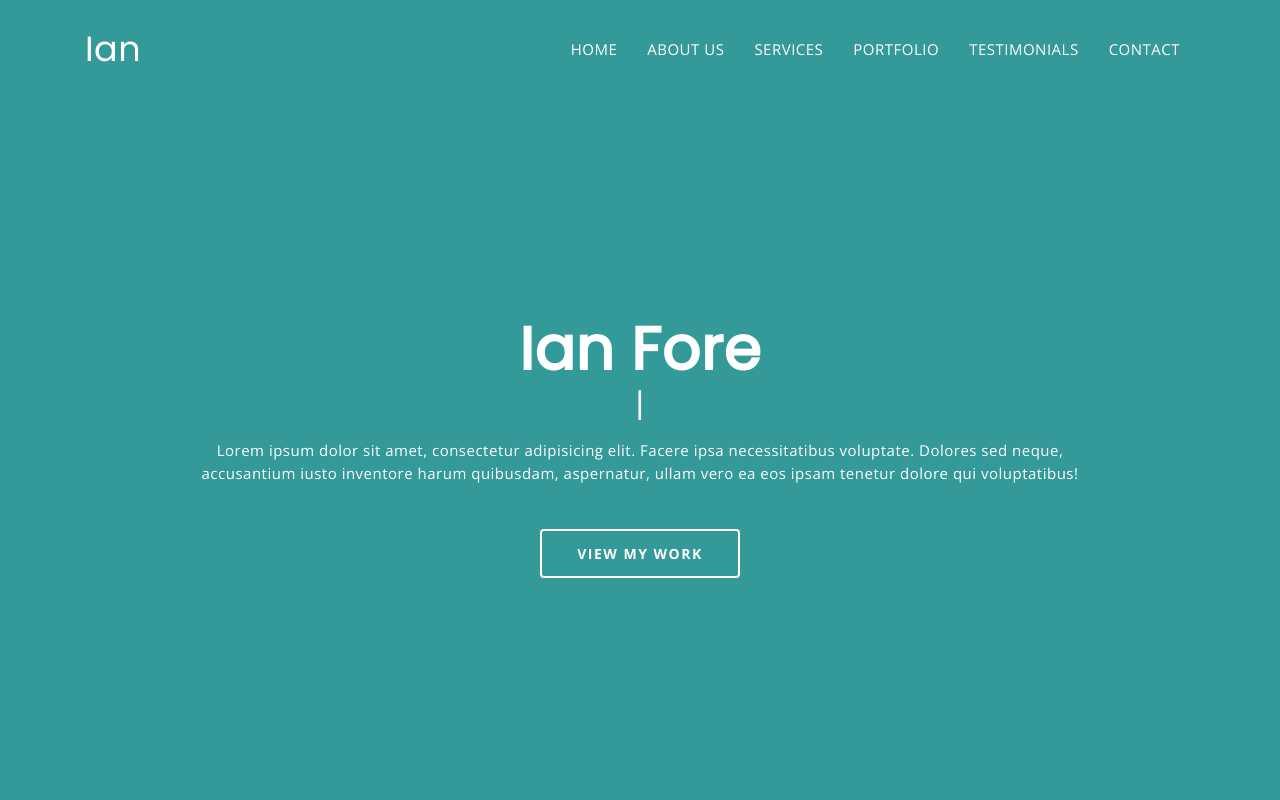
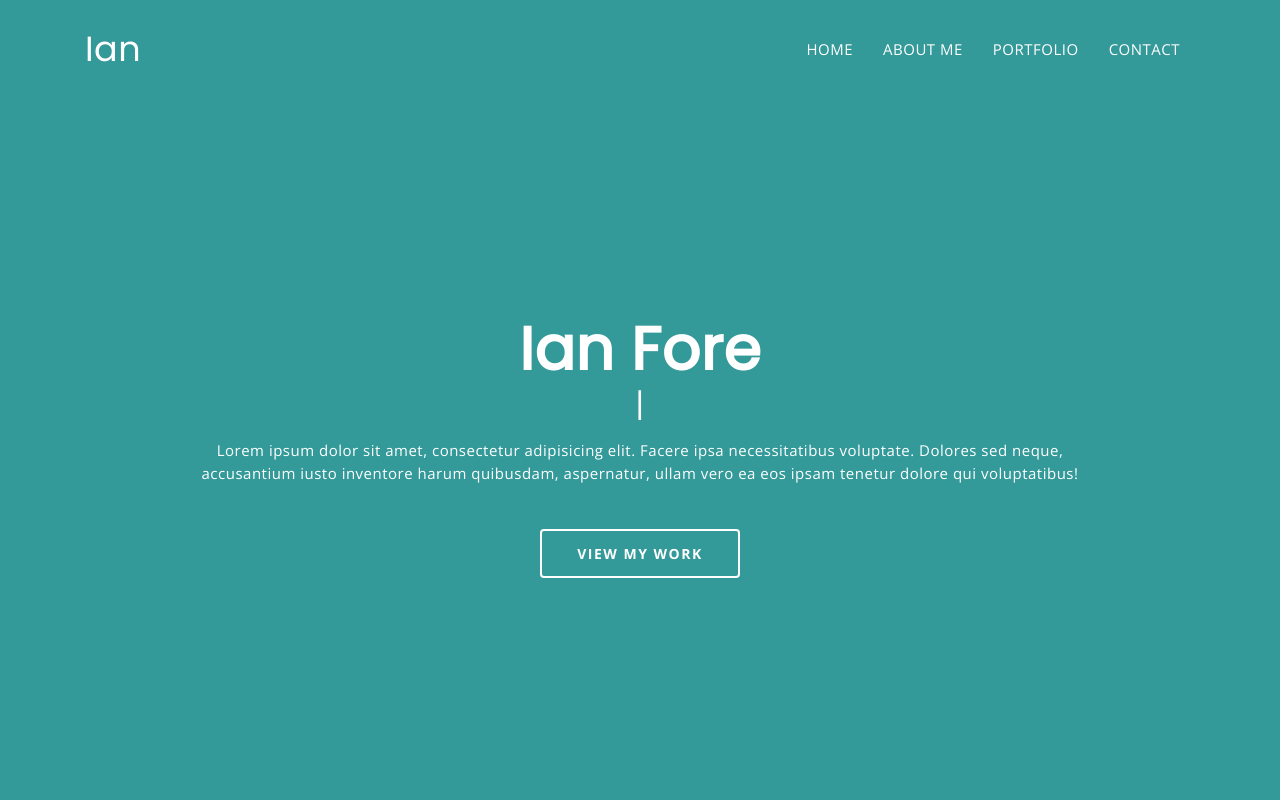
Before and after one commit to Ifore134/Ifore134.github.io, a plain HTML site: page index.html in a window 1280 px wide. Shown: the top 800 px of the page. Drawn offline with nearby package versions, Linux system fonts and the light colour scheme.

Commit message:
changed header

```diff
--- a/index.html
+++ b/index.html
@@ -67,10 +67,10 @@
 		    <div class="collapse navbar-collapse" id="bs-example-navbar-collapse-1">
 		      	<ul class="nav navbar-nav mu-menu navbar-right">
 			        <li><a href="#">HOME</a></li>
-			        <li><a href="#mu-about">ABOUT US</a></li>
-			        <li><a href="#mu-service">SERVICES</a></li>
+			        <li><a href="#mu-about">ABOUT ME</a></li>
+			        <!-- <li><a href="#mu-service">SERVICES</a></li> -->
 		            <li><a href="#mu-portfolio">PORTFOLIO</a></li>
-		            <li><a href="#mu-testimonials">TESTIMONIALS</a></li>
+		            <!-- <li><a href="#mu-testimonials">TESTIMONIALS</a></li> -->
 		            <li><a href="#mu-contact">CONTACT</a></li>
 		      	</ul>
 		    </div><!-- /.navbar-collapse -->
```
